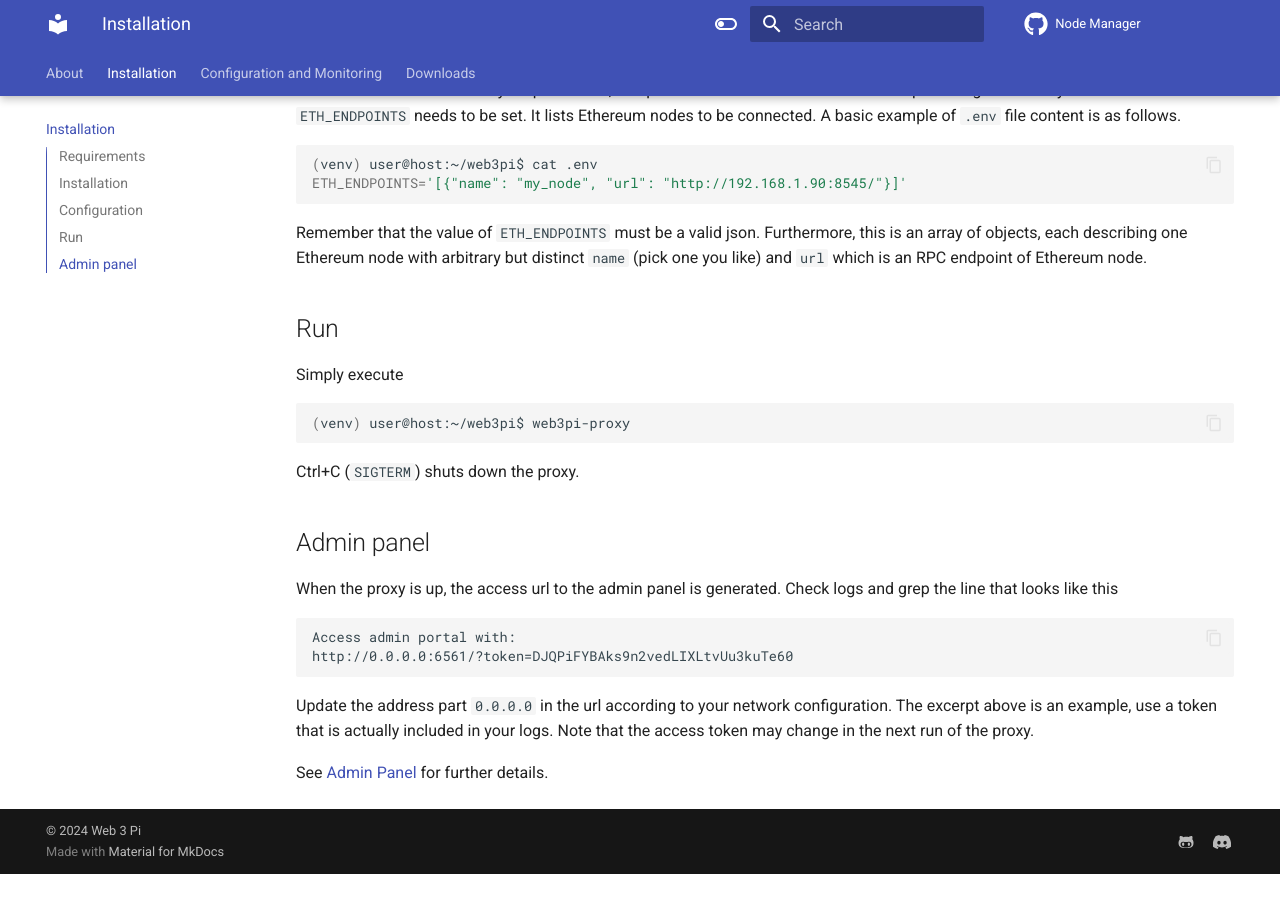
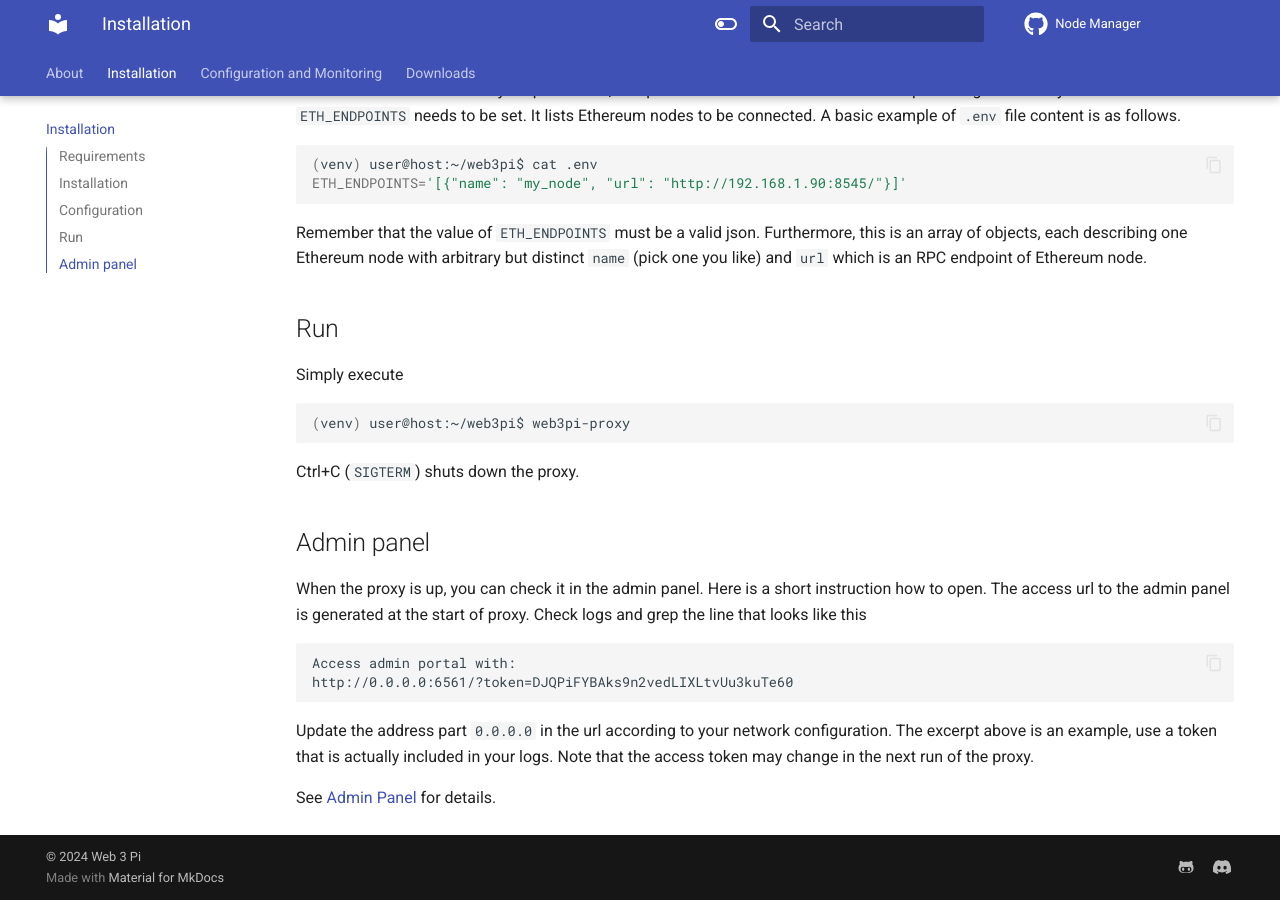
Before and after one commit to Web3-Pi/web3-reverse-proxy-docs, an MkDocs documentation site: the page built from docs/installation.md, in a window 1280 px wide and 900 px high, scrolled down 1338 px. Built offline with MkDocs 1.6.1 and Material for MkDocs 9.7.7, drawn with Linux system fonts in a browser that asks for light colours; comment, search, counter and statistics services are not loaded; before the commit the page ends 2212 px from its top, so only the background shows below that.

Commit message:
fix: installation admin panel

````diff
--- a/docs/installation.md
+++ b/docs/installation.md
@@ -89,7 +89,9 @@ Ctrl+C (`SIGTERM`) shuts down the proxy.
 
 ## Admin panel
 
-When the proxy is up, the access url to the admin panel is generated.
+When the proxy is up, you can check it in the admin panel.
+Here is a short instruction how to open.
+The access url to the admin panel is generated at the start of proxy.
 Check logs and grep the line that looks like this
 ```
 Access admin portal with:
@@ -99,4 +101,4 @@ Update the address part `0.0.0.0` in the url according to your network configura
 The excerpt above is an example, use a token that is actually included in your logs.
 Note that the access token may change in the next run of the proxy.
 
-See [Admin Panel](admin.md) for further details.
+See [Admin Panel](admin.md) for details.
````
